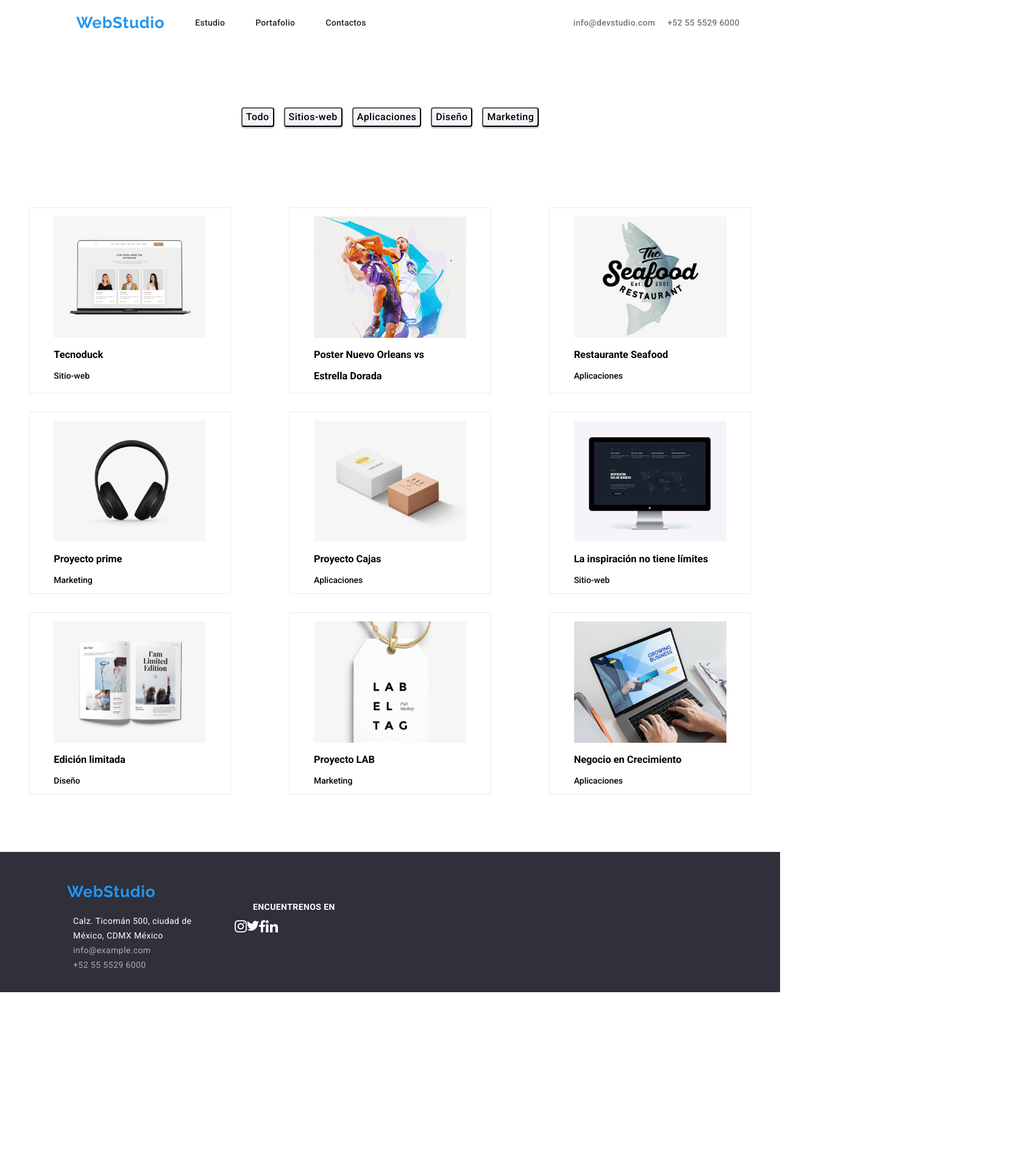
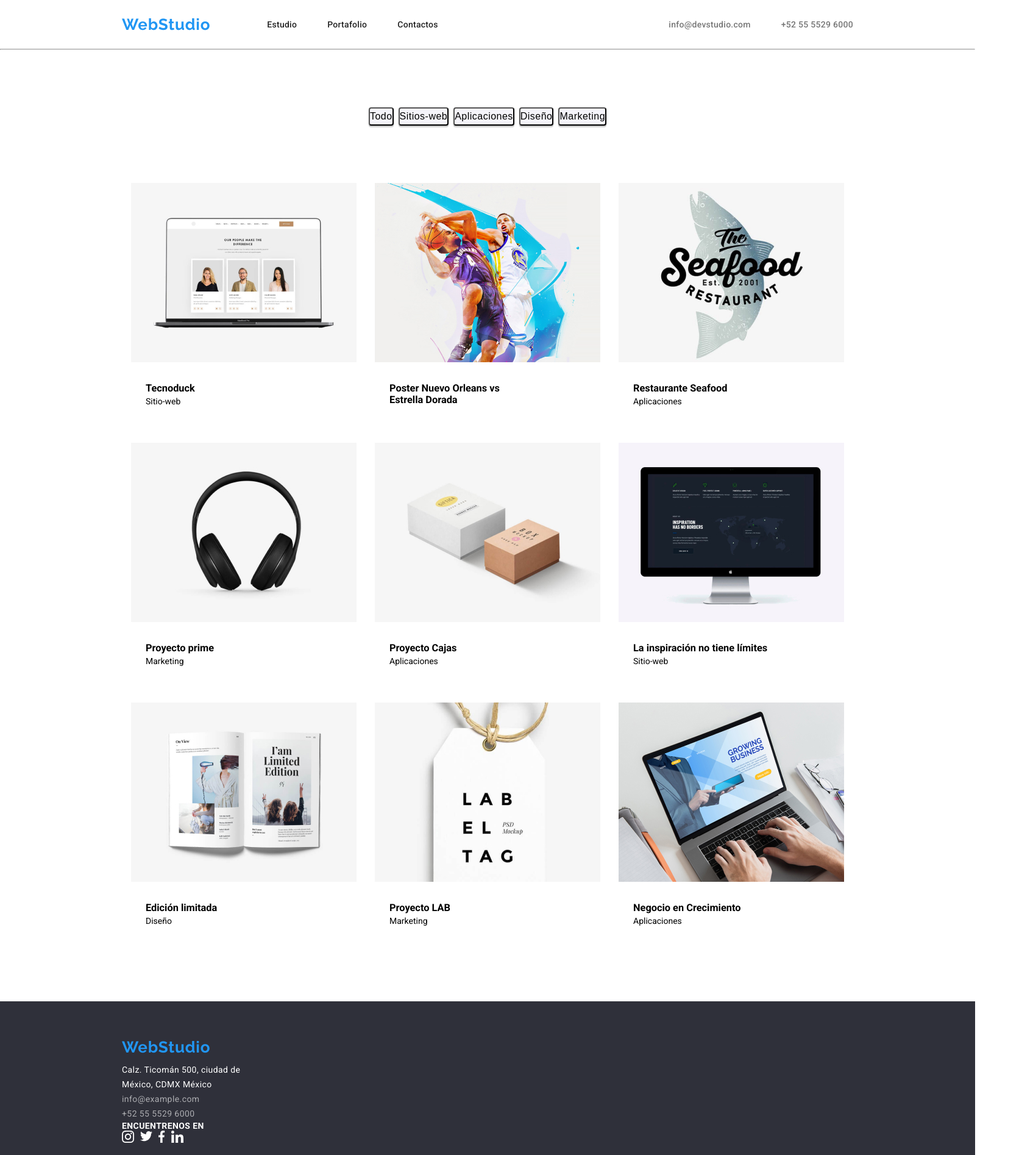
Before and after one commit to Jorgemomo/goit-markup-hw-03, a plain HTML site: page portfolio.html in a window 1280 px wide. Shown: the whole page at 61% size, 1695 px wide, since content can reach past the window. Before the commit the page ends 1627 px from the top, so only its background shows below. Drawn offline with nearby package versions, Linux system fonts and the light colour scheme.

Commit message:
Reestruturación desde cero en css, según modelo de cajas y contenerdores

```diff
--- a/css/styles.css
+++ b/css/styles.css
@@ -1,7 +1,6 @@
-*,
-*::before,
-*::after {
-  box-sizing: border-box;
+* {
+  margin: 0;
+  padding: 0;
 }
 
 :root {
@@ -16,7 +15,10 @@
 }
 
 body {
-  margin: 0;
+  box-sizing: border-box;
+  margin: 0 auto;
+  padding: 0;
+  width: 1600px;
   font-family: "roboto", sans-serif;
   font-style: normal;
   font-size: 14px;
@@ -24,40 +26,49 @@ body {
   color: var(--text-color);
 }
 
+header {
+  width: 1600px;
+}
+
 .container {
   width: 1200px;
+  margin: 0 auto;
 }
 
-.section {
-  margin-top: 94px;
-  margin-bottom: 94px;
+.logo {
+  font-weight: 700;
+  font-size: 26px;
+  line-height: 31px;
+  letter-spacing: 0.03em;
+  font-family: "Raleway";
+  color: var(--change-color);
+  text-decoration: none;
 }
 
-#header {
+.nav ul {
   display: flex;
-  padding: 15px;
-  background-color: var(--body-background-color);
-  /*border: 1px solid var(--border-color);*/
+  justify-content: center;
+  padding: 0;
+  gap: 50px;
+  margin: 32px 93px;
 }
 
 .nav {
   display: flex;
+  justify-content: center;
+  align-items: center;
 }
 
-a.logo {
-  font-family: "Raleway";
-  font-weight: 700;
-  font-size: 26px;
-  line-height: 31px;
-  text-align: right;
-  letter-spacing: 0.03em;
-  color: var(--change-color);
-  text-decoration: none;
-  padding-left: 110px;
-  margin: 0;
+.header_off {
+  display: flex;
+  justify-content: space-between;
+}
+
+.left-header {
   display: flex;
   justify-content: center;
   align-items: center;
+  gap: 50px;
 }
 
 .link,
@@ -79,22 +90,23 @@ a.logo {
   line-height: 16px;
   letter-spacing: 0.02em;
   list-style: none;
-  font-weight: 500;
-  padding-left: 50px;
 }
 
-.navi-menu-address {
-  display: flex;
-  position: relative;
-  left: 320px;
-  padding-left: 20px;
+main {
+  width: 1600px;
+}
+
+.banner {
+  background: var(--title-footer-background);
+  width: 1600px;
+  height: 600px;
 }
 
 .title {
-  background: var(--title-footer-background);
-  justify-items: center;
-  padding-top: 200px;
-  padding-bottom: 200px;
+  display: flex;
+  flex-direction: column;
+  align-items: center;
+  gap: 30px;
 }
 
 .title h1 {
@@ -105,6 +117,7 @@ a.logo {
   letter-spacing: 0.06em;
   text-transform: uppercase;
   color: var(--body-background-color);
+  padding-top: 200px;
 }
 
 #button-index {
@@ -116,7 +129,18 @@ a.logo {
   font-weight: 700;
   font-size: 16px;
   line-height: 30px;
-  margin-left: 580px;
+  padding: 10px 32px;
+}
+
+.section {
+  margin-top: 94px;
+  margin-bottom: 94px;
+}
+
+.article {
+  display: flex;
+  justify-content: center;
+  align-items: center;
 }
 
 .focusing {
@@ -125,6 +149,7 @@ a.logo {
   letter-spacing: 0.03em;
   text-transform: uppercase;
   color: var(--link-title-colorcolor);
+  margin-bottom: 10px;
 }
 
 .description {
@@ -140,14 +165,31 @@ a.logo {
   line-height: 42px;
   text-align: center;
   letter-spacing: 0.03em;
-  color: var(--link-title-colorcolor);
-  margin-bottom: 50px;
-  margin-right: 20px;
+  color: var(--link-title-color);
+  margin-bottom: 55px;
+}
+
+.job ul {
+  display: flex;
+  justify-content: center;
+  padding: 0;
+  gap: 30px;
 }
 
 .images {
   list-style: none;
   margin: 10px;
+}
+
+.banner-team {
+  background: var(--team-background);
+  width: 1600px;
+}
+
+#team {
+  width: 1200px;
+  margin: 0;
+  padding: 94px 0;
 }
 
 #team h2 {
@@ -157,19 +199,14 @@ a.logo {
   text-align: center;
   letter-spacing: 0.03em;
   color: var(--link-title-color);
-}
-
-#team {
-  background: var(--team-background);
-  padding-top: 60px;
-  padding-bottom: 60px;
-  margin: 0;
+  margin-bottom: 50px;
 }
 
 .team {
+  background-color: var(--body-background-color);
   text-align: center;
-  width: 320;
-  height: 200;
+  width: 270px;
+  height: 368px;
   box-shadow: 0px 1px 3px rgba(0, 0, 0, 0.12), 0px 1px 1px rgba(0, 0, 0, 0.14),
     0px 2px 1px rgba(0, 0, 0, 0.2);
   border-radius: 0px 0px 4px 4px;
@@ -177,6 +214,39 @@ a.logo {
 
 #team ul {
   list-style: none;
+  display: flex;
+  justify-content: space-between;
+  padding: 0;
+}
+
+#team figcaption h3 {
+  padding-top: 30px;
+  padding-bottom: 10px;
+}
+
+#team figcaption p {
+  color: var(--link-ad-description-color);
+}
+
+.banner-footer {
+  width: 1600px;
+  background: var(--title-footer-background);
+  height: 252px;
+}
+
+.address {
+  font-style: normal;
+  display: flex;
+  flex-direction: column;
+  padding-top: 60px;
+}
+
+footer p {
+  font-weight: 700;
+  line-height: 16px;
+  letter-spacing: 0.03em;
+  color: var(--body-background-color);
+  margin: 0;
 }
 
 .mexico,
@@ -187,10 +257,21 @@ a.logo {
   color: var(--body-background-color);
 }
 
+.mexico {
+  margin-top: 9px;
+}
+
 .footer {
   color: rgba(255, 255, 255, 0.6);
   background-color: var(--title-footer-background);
   text-decoration: none;
+}
+
+.button ul {
+  display: flex;
+  justify-content: center;
+  padding: 0;
+  gap: 8px;
 }
 
 .buttons {
@@ -205,12 +286,11 @@ a.logo {
   text-align: center;
   letter-spacing: 0.03em;
   color: var(--text-color);
-  margin: 8px;
 }
+
 
 .none-style {
   list-style: none;
-  font-weight: 500;
 }
 
 .buttons:hover {
@@ -225,88 +305,48 @@ button[type="button"]:hover {
   background-color: var(--change-color);
 }
 
-.adjust-images .none-style {
-  border: 1px solid var(--border-color);
+.adjust-images {
+  display: flex;
+  justify-content: center;
+  flex-wrap: wrap;
   cursor: pointer;
-  margin-top: 30px;
+  gap: 30px;
 }
 
-.logo-f {
-  font-family: "Raleway";
-  font-weight: 700;
-  font-size: 26px;
-  line-height: 31px;
-  text-align: right;
-  letter-spacing: 0.03em;
-  color: var(--change-color);
-  text-decoration: none;
-  padding-left: 110px;
-  padding-top: 50px;
-  padding-bottom: 20px;
-  display: flex;
+.adjust-images.applications {
+  width: 370px;
+  border: 1px solid var(--border-color);
+  margin-top: 30px;
+  margin-left: 15px;
+  margin-top: 15px;
+  margin: 5px;
+  list-style: none;
+  font-weight: 500;
 }
 
-.address {
-  font-style: normal;
-  background: var(--title-footer-background);
-  height: 230px;
+.applications:hover {
+  box-shadow: 0px 1px 1px rgba(0, 0, 0, 0.12), 0px 4px 4px rgba(0, 0, 0, 0.06),
+    1px 4px 6px rgba(0, 0, 0, 0.16);
 }
 
-footer p {
-  position: relative;
-  left: 120px;
-  font-weight: 700;
-  line-height: 16px;
-  letter-spacing: 0.03em;
-  color: var(--body-background-color);
-  margin: 0;
+.adjust-images figcaption {
+  padding-left: 24px;
+  padding-bottom: 10px;
+  padding-top: 30px;
 }
 
-.text-social-links {
-  position: relative;
-  left: 415px;
-  bottom: 115px;
+.adjust-images figcaption p {
+  padding-bottom: 20px;
+  padding-top: 4px;
 }
+
+.social-pages {}
+
+.text-social-links {}
 
 .social-links {
   list-style: none;
-  position: relative;
-  bottom: 115px;
-  right: 220px;
+  display: flex;
+  padding: 0;
+  gap: 10px;
 }
-
-ul {
-  display: flex;
-  justify-content: center;
-  padding: 0;
-}
-
-article {
-  display: flex;
-  justify-content: center;
-  flex-direction: column;
-}
-
-.article {
-  width: 1170px;
-  display: flex;
-  justify-content: center;
-  align-items: center;
-}
-
-.details {
-  display: flex;
-  justify-content: center;
-  align-items: center;
-}
-
-.adjust-images {
-  display: flex;
-  justify-content: space-around;
-  flex-wrap: wrap;
-}
-
-.adjust-images .none-style:hover {
-  box-shadow: 0px 1px 1px rgba(0, 0, 0, 0.12), 0px 4px 4px rgba(0, 0, 0, 0.06),
-    1px 4px 6px rgba(0, 0, 0, 0.16);
-}
--- a/index.html
+++ b/index.html
@@ -16,15 +16,12 @@
       href="https://fonts.googleapis.com/css2?family=Roboto:wght@400;500;700;900&display=swap"
       rel="stylesheet"
     />
-    <link
-      rel="stylesheet"
-      href="https://necolas.github.io/normalize.css/latest/normalize.css"
-    />
     <link rel="stylesheet" href="./css/styles.css" />
   </head>
   <body>
+    <header>
       <div class="container">
-      <header id="header">
+        <div class="header_off">
           <nav class="nav">
             <a class="logo" href="./index.html">WebStudio</a>
             <ul>
@@ -38,7 +35,7 @@
             </ul>
           </nav>
 
-        <ul>
+          <ul class="left-header">
             <li class="navi-menu-address">
               <a class="link-ad" href="mailto:info@devstudio.com"
                 >info@devstudio.com</a
@@ -48,19 +45,23 @@
               <a class="link-ad" href="tel:+525555296000">+52 55 5529 6000</a>
             </li>
           </ul>
+        </div>
+      </div>
     </header>
-    </div>
     <main>
       <section>
+        <div class="banner">
+          <div class="container">
             <div class="title">
               <h1>SOLUCIONES EFICACES PARA<br />SU NEGOCIO</h1>
               <button type="button" id="button-index">
                 Solicite nuestro servicio
               </button>
             </div>
+          </div>
+        </div>
       </section>
-
-      <section class="section details">
+      <section class="section container">
         <div class="article">
           <article>
             <h3 class="focusing">ATENCIÓN A LOS DETALLES</h3>
@@ -95,21 +96,23 @@
       </section>
 
       <section class="section">
+        <div class="job">
           <h2 class="service">A qué nos dedicamos</h2>
           <ul>
             <li class="images">
-            <img src="./images/working.jpg" alt="working" width="373" />
+              <img src="./images/working.jpg" alt="working" width="374" />
             </li>
             <li class="images">
-            <img src="./images/texting.jpg" alt="texting" width="373" />
+              <img src="./images/texting.jpg" alt="texting" width="374" />
             </li>
             <li class="images">
-            <img src="./images/graphic.jpg" alt="graphic" width="373" />
+              <img src="./images/graphic.jpg" alt="graphic" width="374" />
             </li>
           </ul>
+        </div>
       </section>
-
-      <section>
+      <section class="banner-team">
+        <div class="container">
           <div id="team">
             <h2>Nuestro Equipo</h2>
             <ul>
@@ -118,11 +121,11 @@
                   <img
                     src="./images/andrescubo.jpg"
                     alt="Andrés Cubo"
-                  width="180"
+                    width="270Ppx"
                   />
                   <figcaption>
                     <h3>Andrés Cubo</h3>
-                  Diseñador de Productos
+                    <p>Diseñador de Productos</p>
                   </figcaption>
                 </figure>
               </li>
@@ -131,11 +134,11 @@
                   <img
                     src="./images/carlapalacios.jpg"
                     alt="Carla Palacios"
-                  width="180"
+                    width="270Ppx"
                   />
                   <figcaption>
                     <h3>Carla Palacios</h3>
-                  Desarrolladora Frontend
+                    <p>Desarrolladora Frontend</p>
                   </figcaption>
                 </figure>
               </li>
@@ -144,11 +147,11 @@
                   <img
                     src="./images/mariodorado.jpg"
                     alt="Mario Dorado"
-                  width="180"
+                    width="270Ppx"
                   />
                   <figcaption>
                     <h3>Mario Dorado</h3>
-                  Marketing
+                    <p>Marketing</p>
                   </figcaption>
                 </figure>
               </li>
@@ -157,22 +160,23 @@
                   <img
                     src="./images/pablomijangos.jpg"
                     alt="Pablo Mijangos"
-                  width="180"
+                    width="270Ppx"
                   />
                   <figcaption>
                     <h3>Pablo Mijangos</h3>
-                  Diseñador IU
+                    <p>Diseñador IU</p>
                   </figcaption>
                 </figure>
               </li>
             </ul>
           </div>
+        </div>
       </section>
     </main>
-
     <footer>
-      <address class="address">
-        <a class="logo-f" href="./index.html">WebStudio</a>
+      <div class="banner-footer">
+        <address class="container address">
+          <a class="logo" href="./index.html">WebStudio</a>
           <p class="mexico">
             Calz. Ticomán 500, ciudad de<br />México, CDMX México
           </p>
@@ -185,6 +189,7 @@
             <a class="footer" href="tel:+525555296000">+52 55 5529 6000</a>
           </p>
         </address>
+      </div>
     </footer>
   </body>
 </html>
--- a/portfolio.html
+++ b/portfolio.html
@@ -16,15 +16,12 @@
       href="https://fonts.googleapis.com/css2?family=Roboto:wght@400;500;700;900&display=swap"
       rel="stylesheet"
     />
-    <link
-      rel="stylesheet"
-      href="https://necolas.github.io/normalize.css/latest/normalize.css"
-    />
     <link rel="stylesheet" href="./css/styles.css" />
   </head>
   <body>
+    <header>
       <div class="container">
-      <header id="header">
+        <div class="header_off">
           <nav class="nav">
             <a class="logo" href="./index.html">WebStudio</a>
             <ul>
@@ -38,7 +35,7 @@
             </ul>
           </nav>
 
-        <ul>
+          <ul class="left-header">
             <li class="navi-menu-address">
               <a class="link-ad" href="mailto:info@devstudio.com"
                 >info@devstudio.com</a
@@ -48,11 +45,13 @@
               <a class="link-ad" href="tel:+525555296000">+52 55 5529 6000</a>
             </li>
           </ul>
+        </div>
+      </div>
     </header>
-    </div>
-
+    <hr />
     <main>
-      <section class="section">
+      <section class="section container">
+        <div class="button">
           <ul>
             <li class="none-style">
               <button class="buttons" type="button" name="Todo">Todo</button>
@@ -68,7 +67,9 @@
               </button>
             </li>
             <li class="none-style">
-            <button class="buttons" type="button" name="Diseño">Diseño</button>
+              <button class="buttons" type="button" name="Diseño">
+                Diseño
+              </button>
             </li>
             <li class="none-style">
               <button class="buttons" type="button" name="Marketing">
@@ -76,16 +77,16 @@
               </button>
             </li>
           </ul>
+        </div>
       </section>
-
-      <section class="section">
+      <section class="section container">
         <ul class="adjust-images">
           <li class="none-style">
-            <figure>
+            <figure class="applications">
               <img
                 src="./images/web-site-tecnoduck.jpg"
                 alt="Tecnoduck"
-                width="250px"
+                width="370px"
               />
               <figcaption>
                 <h3>Tecnoduck</h3>
@@ -94,24 +95,23 @@
             </figure>
           </li>
           <li class="none-style">
-            <figure>
+            <figure class="applications">
               <img
                 src="./images/golden-star.jpg"
                 alt="Poster de un vs"
-                width="250px"
+                width="370px"
               />
               <figcaption>
-                <h3>Poster Nuevo Orleans vs</h3>
-                <h3>Estrella Dorada</h3>
+                <h3>Poster Nuevo Orleans vs <br />Estrella Dorada</h3>
               </figcaption>
             </figure>
           </li>
           <li class="none-style">
-            <figure>
+            <figure class="applications">
               <img
                 src="./images/apps-seafood.jpg"
                 alt="Restaurante Seafood"
-                width="250px"
+                width="370px"
               />
               <figcaption>
                 <h3>Restaurante Seafood</h3>
@@ -120,11 +120,11 @@
             </figure>
           </li>
           <li class="none-style">
-            <figure>
+            <figure class="applications">
               <img
                 src="./images/marketing-prime-project.jpg"
                 alt="Proyecto Prime"
-                width="250px"
+                width="370px"
               />
               <figcaption>
                 <h3>Proyecto prime</h3>
@@ -133,11 +133,11 @@
             </figure>
           </li>
           <li class="none-style">
-            <figure>
+            <figure class="applications">
               <img
                 src="./images/apps-box.jpg"
                 alt="Proyecto Cajas"
-                width="250px"
+                width="370px"
               />
               <figcaption>
                 <h3>Proyecto Cajas</h3>
@@ -146,11 +146,11 @@
             </figure>
           </li>
           <li class="none-style">
-            <figure>
+            <figure class="applications">
               <img
                 src="./images/web-site-inspiration.jpg"
                 alt="Inspiración sin límites"
-                width="250px"
+                width="370px"
               />
               <figcaption>
                 <h3>La inspiración no tiene límites</h3>
@@ -159,11 +159,11 @@
             </figure>
           </li>
           <li class="none-style">
-            <figure>
+            <figure class="applications">
               <img
                 src="./images/design.jpg"
                 alt="Edición limitada"
-                width="250px"
+                width="370px"
               />
               <figcaption>
                 <h3>Edición limitada</h3>
@@ -172,11 +172,11 @@
             </figure>
           </li>
           <li class="none-style">
-            <figure>
+            <figure class="applications">
               <img
                 src="./images/marketing-lab-project.jpg"
                 alt="Proyecto LAB"
-                width="250px"
+                width="370px"
               />
               <figcaption>
                 <h3>Proyecto LAB</h3>
@@ -185,11 +185,11 @@
             </figure>
           </li>
           <li class="none-style">
-            <figure>
+            <figure class="applications">
               <img
                 src="./images/apps-growing-business.jpg"
                 alt="Negocio en Crecimiento"
-                width="250px"
+                width="370px"
               />
               <figcaption>
                 <h3>Negocio en Crecimiento</h3>
@@ -200,10 +200,10 @@
         </ul>
       </section>
     </main>
-
     <footer>
-      <address class="address">
-        <a class="logo-f" href="./index.html">WebStudio</a>
+      <div class="banner-footer">
+        <address class="container address">
+          <a class="logo" href="./index.html">WebStudio</a>
           <p class="mexico">
             Calz. Ticomán 500, ciudad de<br />México, CDMX México
           </p>
@@ -215,30 +215,33 @@
           <p>
             <a class="footer" href="tel:+525555296000">+52 55 5529 6000</a>
           </p>
+          <div class="social-pages">
             <p class="text-social-links">ENCUENTRENOS EN</p>
             <ul class="social-links">
               <li>
-            <a href="#">
+                <a href="https://www.instagram.com/" target="_blank">
                   <img src="./images/instagram.svg" alt="Instagram" />
                 </a>
               </li>
               <li>
-            <a href="#">
+                <a href="https://twitter.com/" target="_blank">
                   <img src="./images/twitter.svg" alt="Twitter" />
                 </a>
               </li>
               <li>
-            <a href="#">
+                <a href="https://www.facebook.com/" target="_blank">
                   <img src="./images/facebook.svg" alt="Facebook" />
                 </a>
               </li>
               <li>
-            <a href="#">
+                <a href="https://co.linkedin.com/" target="_blank">
                   <img src="./images/linkedin.svg" alt="LinkedIn" />
                 </a>
               </li>
             </ul>
+          </div>
         </address>
+      </div>
     </footer>
   </body>
 </html>
```
Lines whose indentation alone changed are shown as unchanged.
